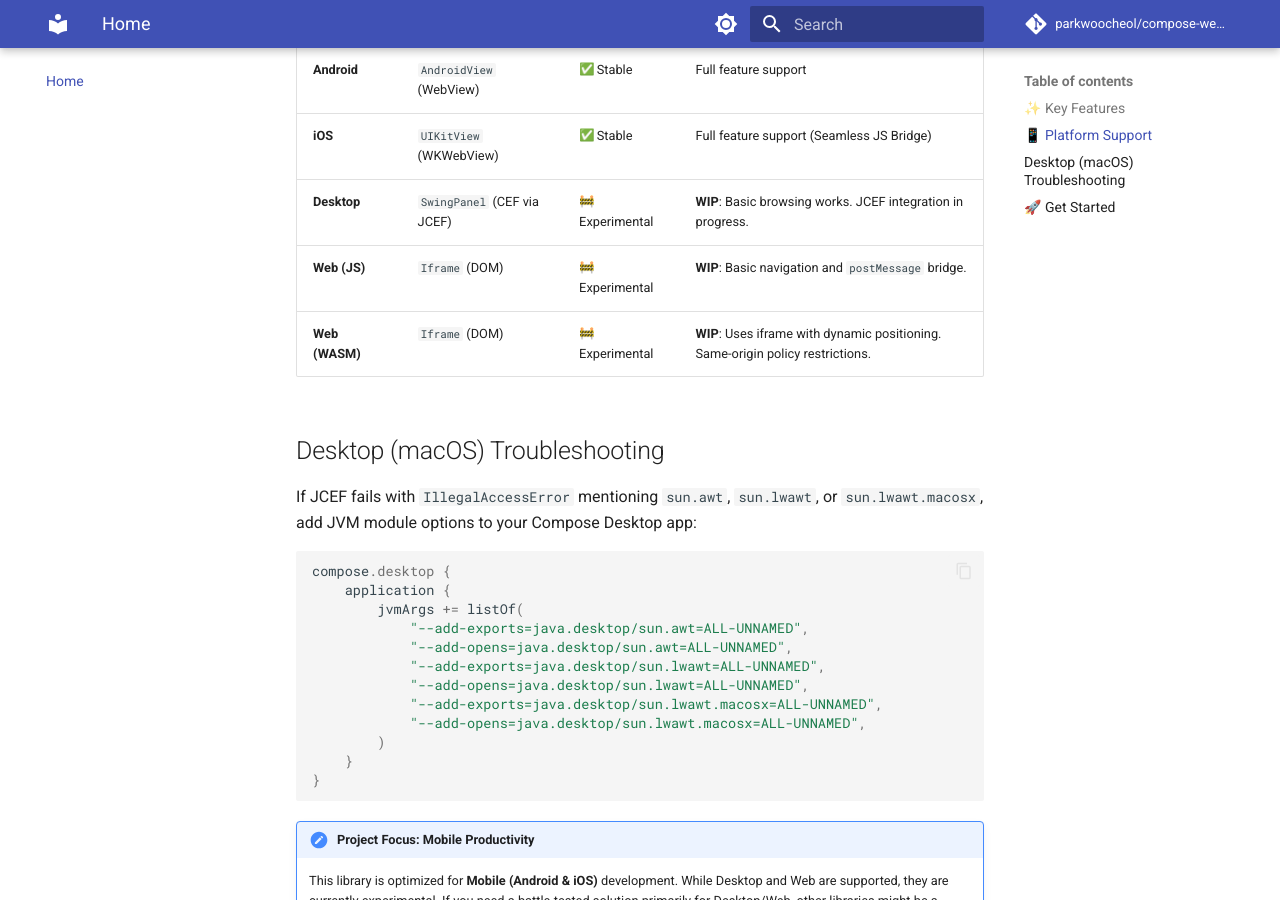
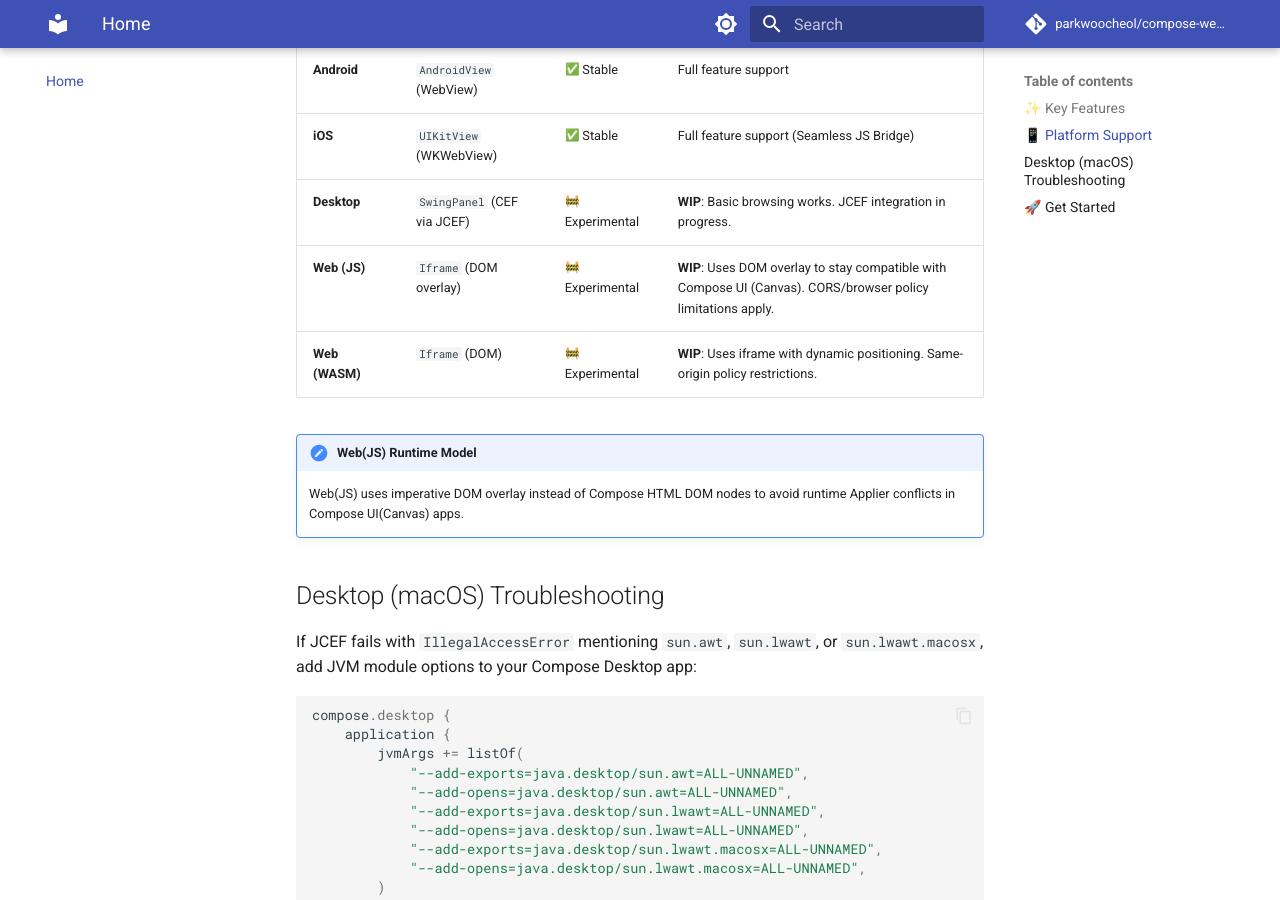
Before and after one commit to parkwoocheol/compose-webview, an MkDocs documentation site: the page built from docs/index.md, in a window 1280 px wide and 900 px high, scrolled down 893 px. Built offline with MkDocs 1.6.1 and Material for MkDocs 9.7.7, drawn with Linux system fonts in a browser that asks for light colours; emoji names are drawn with the system emoji font; comment, search, counter and statistics services are not loaded.

Commit message:
docs(web): align JS runtime model in README and docs index

```diff
--- a/docs/index.md
+++ b/docs/index.md
@@ -45,8 +45,11 @@ It provides a unified API to control WebViews across **Android**, **iOS**, **Des
 | **Android** | `AndroidView` (WebView) | :white_check_mark: Stable | Full feature support |
 | **iOS** | `UIKitView` (WKWebView) | :white_check_mark: Stable | Full feature support (Seamless JS Bridge) |
 | **Desktop** | `SwingPanel` (CEF via JCEF) | :construction: Experimental | **WIP**: Basic browsing works. JCEF integration in progress. |
-| **Web (JS)** | `Iframe` (DOM) | :construction: Experimental | **WIP**: Basic navigation and `postMessage` bridge. |
+| **Web (JS)** | `Iframe` (DOM overlay) | :construction: Experimental | **WIP**: Uses DOM overlay to stay compatible with Compose UI (Canvas). CORS/browser policy limitations apply. |
 | **Web (WASM)** | `Iframe` (DOM) | :construction: Experimental | **WIP**: Uses iframe with dynamic positioning. Same-origin policy restrictions. |
+
+!!! note "Web(JS) Runtime Model"
+    Web(JS) uses imperative DOM overlay instead of Compose HTML DOM nodes to avoid runtime Applier conflicts in Compose UI(Canvas) apps.
 
 ## Desktop (macOS) Troubleshooting
 
```
Also changed, not shown: README.md (+3 -1 lines).
